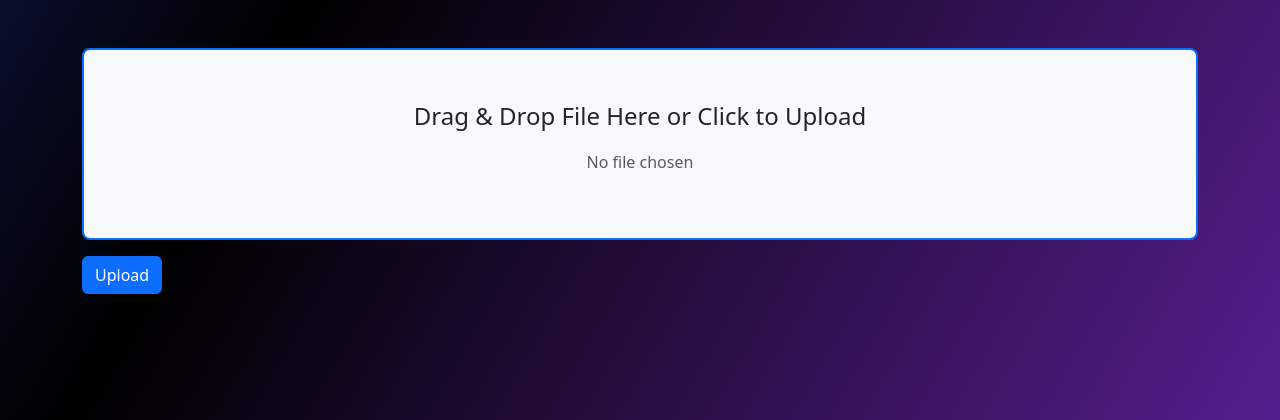
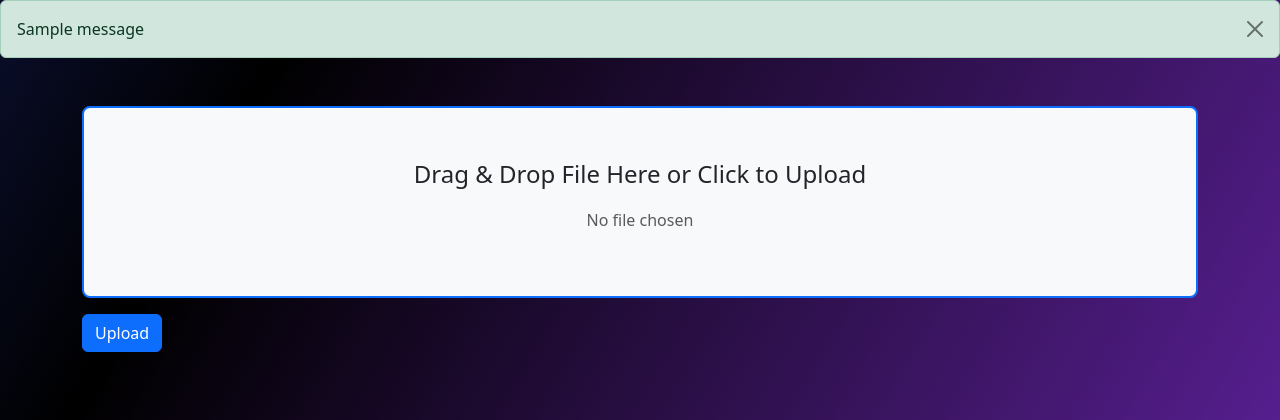
Before and after one commit to HarshilPahuja/hackxmit, a Flask app: page /upload in a window 1280 px wide. Shown: the part 97-517 px from the top of the page. Run offline with Flask 3, Linux system fonts and the light colour scheme; one stand-in notice (Sample message) is shown; some libraries are stand-ins or nearby versions.

Commit message:
Update upload.html

```diff
--- a/HackMit/templates/upload.html
+++ b/HackMit/templates/upload.html
@@ -33,6 +33,18 @@
     </div>
   </header>
 
+  {% with messages = get_flashed_messages(with_categories=true) %}
+  {% if messages %}
+    {% for category, message in messages %}
+      <div class="alert alert-{{ 'success' if category == 'success' else 'danger' }} alert-dismissible fade show" role="alert">
+        {{ message }}
+        <button type="button" class="btn-close" data-bs-dismiss="alert" aria-label="Close"></button>
+      </div>
+    {% endfor %}
+  {% endif %}
+{% endwith %}
+
+
   <!-- Upload Section -->
   <div class="container mt-5">
     <form action="/upload" method="POST" enctype="multipart/form-data">
```
